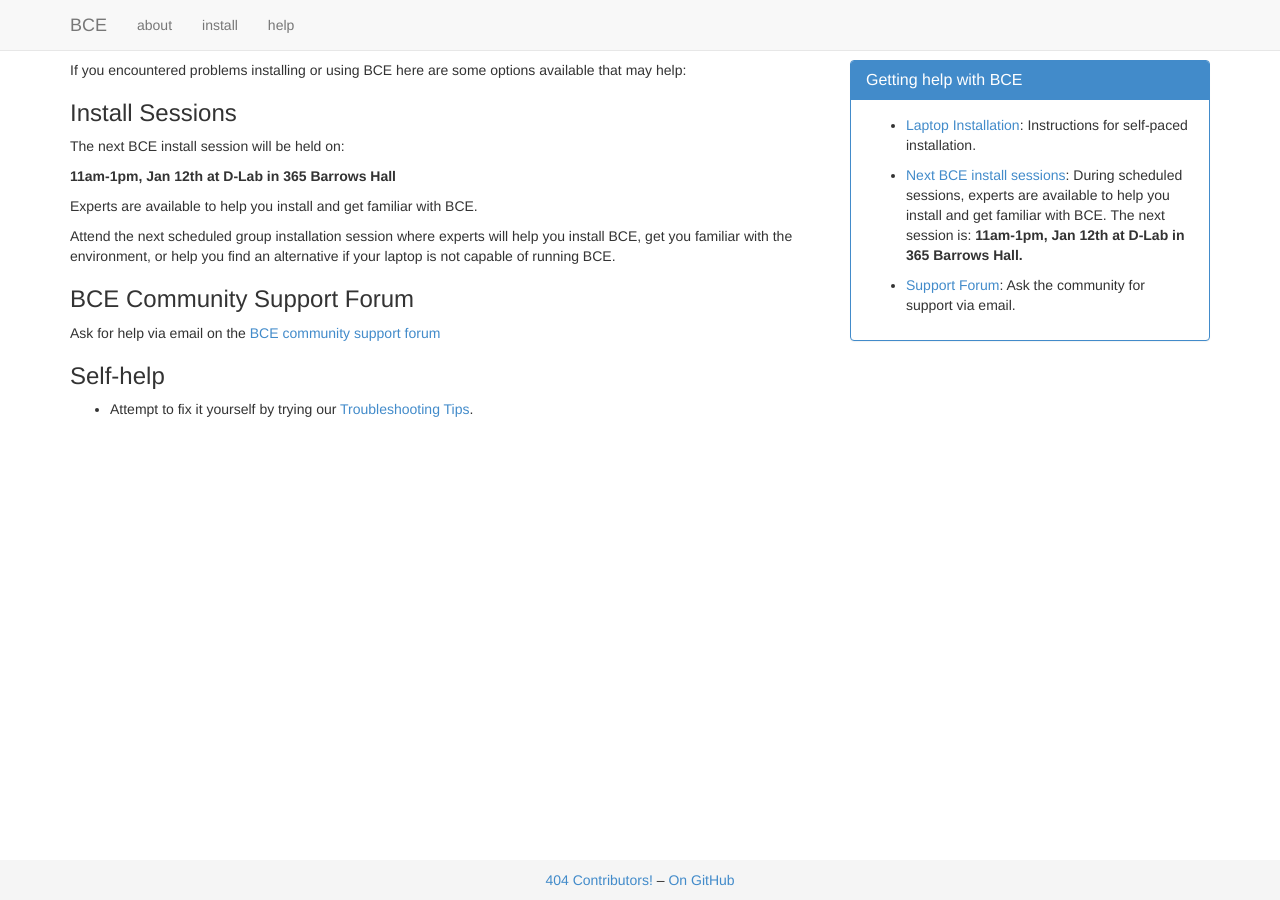
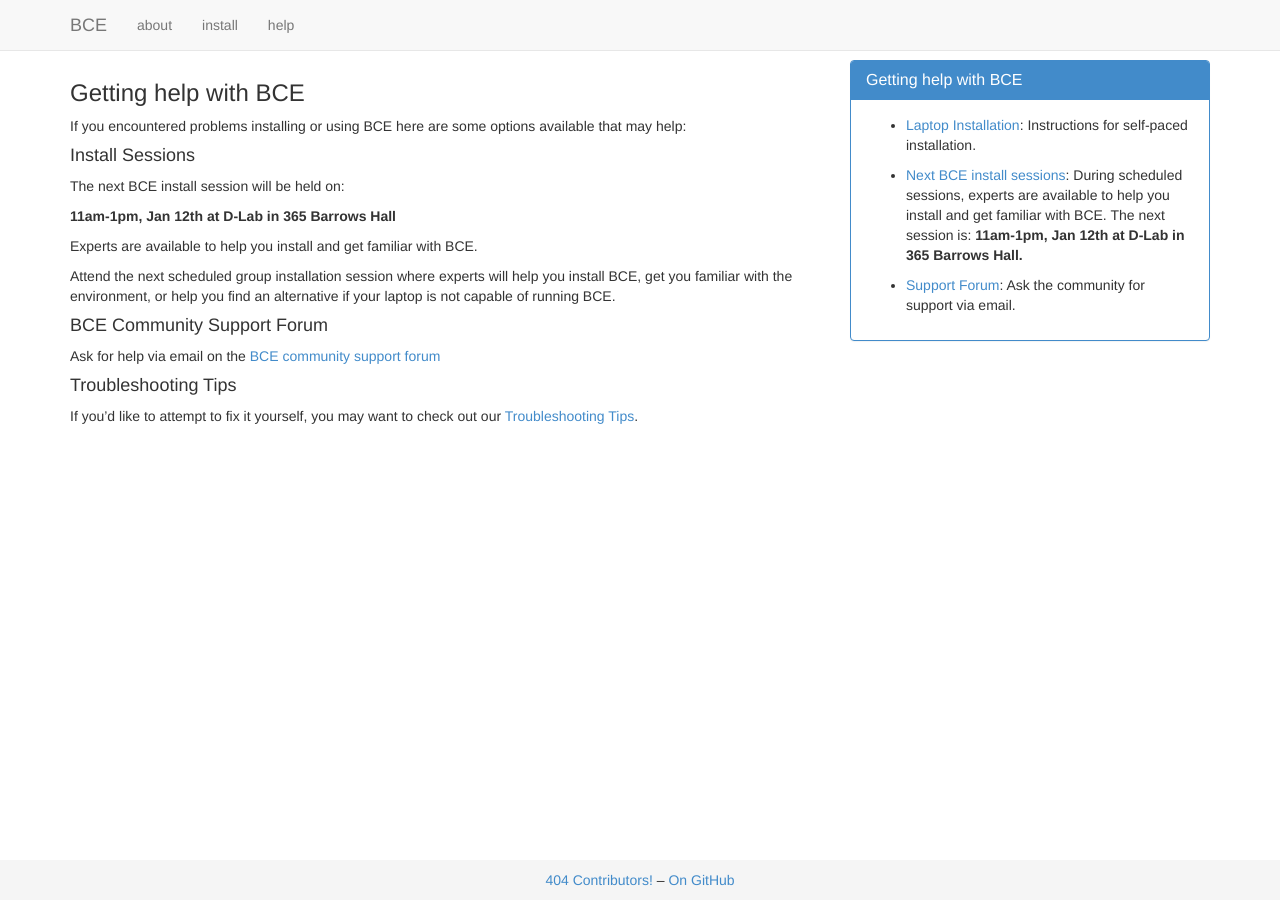
Before and after one commit to ucberkeley/bce-documentation, a Jekyll site: the page built from help.md, in a window 1280 px wide. Built offline with Jekyll 4.4.1, drawn with Linux system fonts in a browser that asks for light colours; nearby versions of some CDN libraries; library files that are not in the unit come from our copies; Markdown is read by kramdown in place of the engine named in the settings.

Commit message:
getting help

```diff
--- a/help.md
+++ b/help.md
@@ -3,10 +3,12 @@ layout: default
 title: help
 ---
 
+### Getting help with BCE
+
 If you encountered problems installing or using BCE here are some
 options available that may help:
 
-### Install Sessions
+#### Install Sessions
 
 The next BCE install session will be held on:
 
@@ -19,10 +21,10 @@ will help you install BCE, get you familiar with the environment, or
 help you find an alternative if your laptop is not capable of running
 BCE.
 
-### BCE Community Support Forum
+#### BCE Community Support Forum
 
 Ask for help via email on the [BCE community support forum](https://groups.google.com/forum/#!forum/ucb-bce)
 
-### Self-help
+#### Troubleshooting Tips
 
-- Attempt to fix it yourself by trying our [Troubleshooting Tips](troubleshooting-tips.html).
+If you'd like to attempt to fix it yourself, you may want to check out our [Troubleshooting Tips](troubleshooting-tips.html).
```
